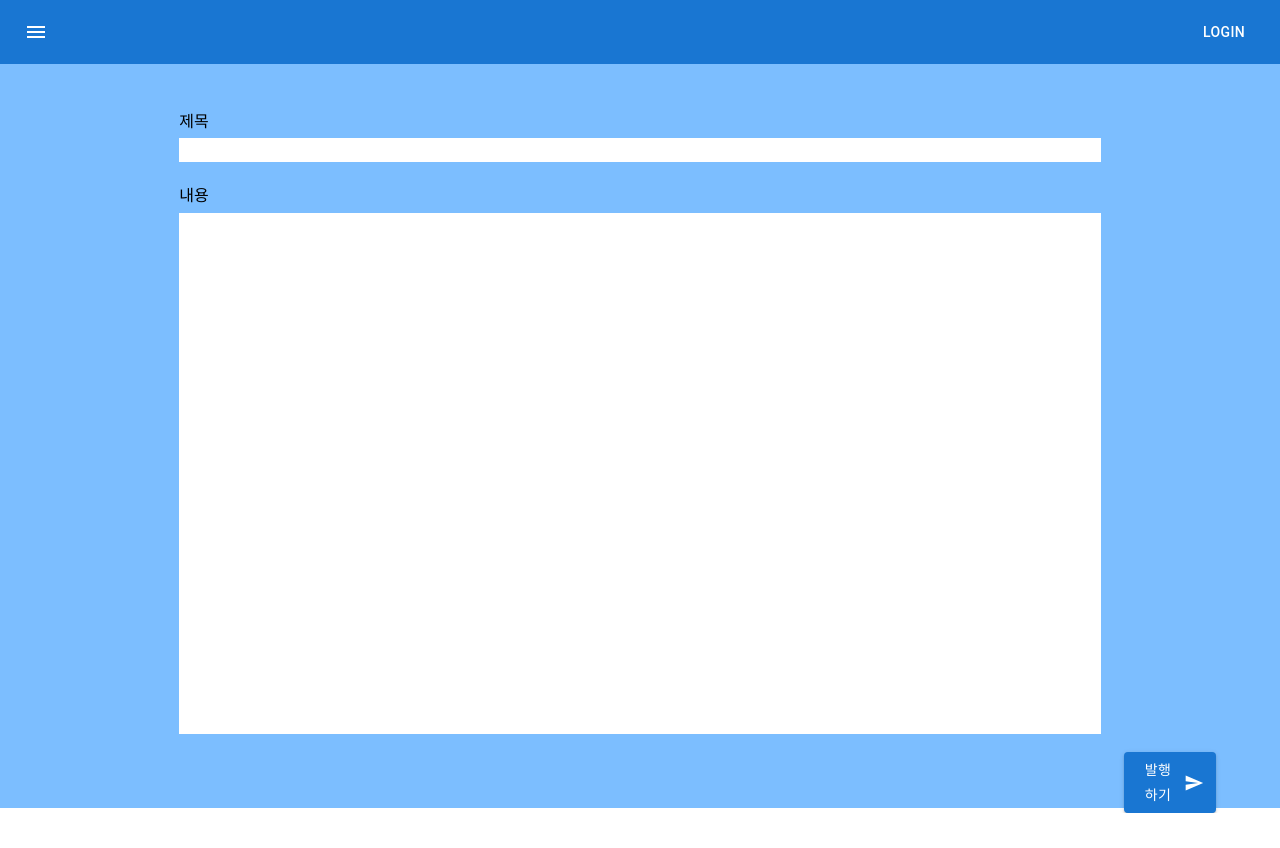
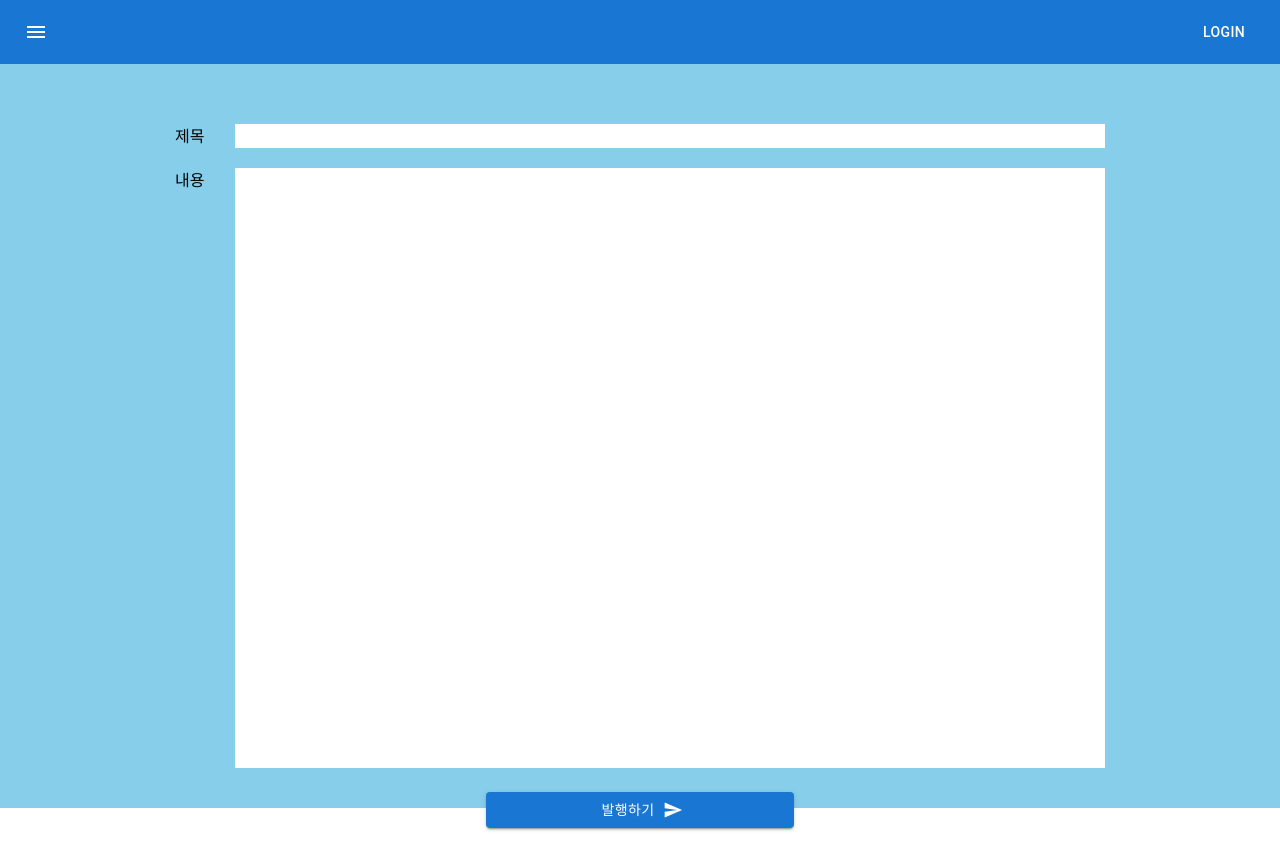
Before and after one commit to Gyu-Yeon/Blog-Project, a Next.js app: page /main/write in a window 1280 px wide. Before the commit the page ends 813 px from the top, so only its background shows below. Built offline with nearby package versions, Linux system fonts and the light colour scheme.

Commit message:
detail page & write page Editing

```diff
--- /dev/null
+++ b/src/app/Components/Detail.tsx
@@ -0,0 +1,62 @@
+"use client";
+
+import { ChangeEvent, useState } from "react";
+import Button from "@mui/material/Button";
+import SendIcon from "@mui/icons-material/Send";
+
+type DetailProps = {
+  writing: any;
+};
+
+export default function Detail(props: DetailProps) {
+  const { writing } = props;
+
+  console.log(writing);
+  return (
+    <div
+      style={{
+        display: "flex",
+        justifyContent: "center",
+        alignItems: "center",
+        height: "93vh",
+      }}
+    >
+      <div
+        style={{
+          width: "80%",
+          marginTop: "100px",
+        }}
+      >
+        <div
+          style={{ display: "flex", justifyContent: "center" }}
+          className="mb-5"
+        >
+          <span style={{ marginRight: "30px" }}>제목</span>
+          <div style={{ width: "85%" }}>{writing?.title}</div>
+        </div>
+        <div
+          className="mb-6"
+          style={{ display: "flex", justifyContent: "center" }}
+        >
+          <div style={{ marginRight: "30px" }}>내용</div>
+          <div style={{ width: "85%", height: "600px" }}>
+            {writing?.content}
+          </div>
+        </div>
+        <div
+          className="mb-5"
+          style={{ display: "flex", justifyContent: "center" }}
+        >
+          <Button
+            style={{ width: "30%" }}
+            type="submit"
+            variant="contained"
+            endIcon={<SendIcon />}
+          >
+            수정하기
+          </Button>
+        </div>
+      </div>
+    </div>
+  );
+}
--- /dev/null
+++ b/src/app/Components/Write.tsx
@@ -0,0 +1,79 @@
+"use client";
+
+import { ChangeEvent, useState } from "react";
+import Button from "@mui/material/Button";
+import SendIcon from "@mui/icons-material/Send";
+
+export default function Write() {
+  const [titleInput, setTitleInput] = useState("");
+  const [contentInput, setContentInput] = useState("");
+
+  const onchangeInput = (
+    e: ChangeEvent<HTMLInputElement | HTMLTextAreaElement>
+  ) => {
+    if (e.target.name === "title") {
+      setTitleInput(e.target.value);
+    } else if (e.target.name === "content") {
+      setContentInput(e.target.value);
+    }
+  };
+
+  return (
+    <form action="/api/write" method="POST">
+      <div
+        style={{
+          display: "flex",
+          justifyContent: "center",
+          alignItems: "center",
+          height: "93vh",
+        }}
+      >
+        <div
+          style={{
+            width: "80%",
+            marginTop: "100px",
+          }}
+        >
+          <div
+            style={{ display: "flex", justifyContent: "center" }}
+            className="mb-5"
+          >
+            <span style={{ marginRight: "30px" }}>제목</span>
+            <input
+              style={{ width: "85%" }}
+              type="text"
+              value={titleInput}
+              name="title"
+              onChange={onchangeInput}
+            />
+          </div>
+          <div
+            className="mb-6"
+            style={{ display: "flex", justifyContent: "center" }}
+          >
+            <div style={{ marginRight: "30px" }}>내용</div>
+            <textarea
+              style={{ width: "85%", height: "600px", resize: "none" }}
+              value={contentInput}
+              name="content"
+              onChange={onchangeInput}
+            />
+          </div>
+          <div
+            className="mb-5"
+            style={{ display: "flex", justifyContent: "center" }}
+          >
+            <Button
+              style={{ width: "30%" }}
+              type="submit"
+              variant="contained"
+              endIcon={<SendIcon />}
+            >
+              발행하기
+            </Button>
+          </div>
+        </div>
+      </div>
+    </form>
+  );
+}
--- a/src/app/globals.css
+++ b/src/app/globals.css
@@ -68,7 +68,7 @@
   background-color: beige;
 }
 
-.write-container {
+/* .write-container {
   background-color: #7cbeff;
   width: 90vw;
   height: 93vh;
@@ -105,7 +105,7 @@
   resize: none;
   top: 20%;
   left: 10%;
-}
+} */
 
 @media all and (min-width: 1024px) and (max-width: 1279px) {
   .notes-item {
--- a/src/app/main/detail/[id]/page.tsx
+++ b/src/app/main/detail/[id]/page.tsx
@@ -1,39 +1,21 @@
 import { ObjectId } from "mongodb";
 import { connectDB } from "../../../../../util/database";
+import Detail from "../../../Components/Detail";
 
-type DetailProps = {
+type DetailPageProps = {
   params: any;
 };
 
-export default async function Detail(props: DetailProps) {
+export default async function DetailPage(props: DetailPageProps) {
   const db = (await connectDB).db("blog");
   let result = await db
     .collection("post")
     .findOne({ _id: new ObjectId(props.params.id) });
-
-  return (
-    <div
-      style={{
-        display: "flex",
-        width: "100vw",
-        height: "500px",
-        maxHeight: "800px",
-        justifyContent: "center",
-        alignItems: "center",
-      }}
-    >
-      <div
-        style={{
-          width: "80%",
-          height: "80%",
-          backgroundColor: "beige",
-        }}
-      >
-        <div style={{ padding: "15px", textAlign: "center" }}>
-          {result?.title}
-        </div>
-        <div style={{ padding: "15px" }}>{result?.content}</div>
-      </div>
+  console.log(props.params.id);
+  console.log(result);
+  return result ? (
+    <div>
+      <Detail writing={result} />
     </div>
-  );
+  ) : null;
 }
--- a/src/app/main/myNote/page.tsx
+++ b/src/app/main/myNote/page.tsx
@@ -18,7 +18,7 @@ export default async function MyNote() {
     return `작성일자: ${dateResult.year}년 ${dateResult.month}월 ${dateResult.day}일 `;
   };
 
-  console.log(result);
+  // console.log(result);
   return (
     <div style={{ width: "100vw" }}>
       <header
--- a/src/app/main/write/Wrtie.tsx
+++ /dev/null
@@ -1,58 +0,0 @@
-"use client";
-
-import { ChangeEvent, useState } from "react";
-import Button from "@mui/material/Button";
-import SendIcon from "@mui/icons-material/Send";
-
-export default function Write() {
-  const [titleInput, setTitleInput] = useState("");
-  const [contentInput, setContentInput] = useState("");
-
-  const onchangeInput = (
-    e: ChangeEvent<HTMLInputElement | HTMLTextAreaElement>
-  ) => {
-    if (e.target.name === "title") {
-      setTitleInput(e.target.value);
-    } else if (e.target.name === "content") {
-      setContentInput(e.target.value);
-    }
-  };
-
-  return (
-    <div className="d-flex mt-6 write-container">
-      <form action="/api/write" method="POST">
-        <span className="write-title">제목</span>
-        <input
-          className="write-input"
-          type="text"
-          value={titleInput}
-          name="title"
-          onChange={(e) => {
-            onchangeInput(e);
-          }}
-        />
-        <span className="write-content">내용</span>
-        <textarea
-          className="write-textArea"
-          value={contentInput}
-          name="content"
-          onChange={(e) => {
-            onchangeInput(e);
-          }}
-        />
-        <div
-          style={{
-            position: "absolute",
-            display: "flex",
-            top: "92.5%",
-            left: "92%",
-          }}
-        >
-          <Button type="submit" variant="contained" endIcon={<SendIcon />}>
-            발행하기
-          </Button>
-        </div>
-      </form>
-    </div>
-  );
-}
--- a/src/app/main/write/page.tsx
+++ b/src/app/main/write/page.tsx
@@ -1,8 +1,8 @@
-import Write from "./Wrtie";
+import Write from "../../Components/Write";
 
 export default function Writepage() {
   return (
-    <div style={{ background: "#7CBEFF" }}>
+    <div style={{ backgroundColor: "skyblue" }}>
       <Write />
     </div>
   );
```
